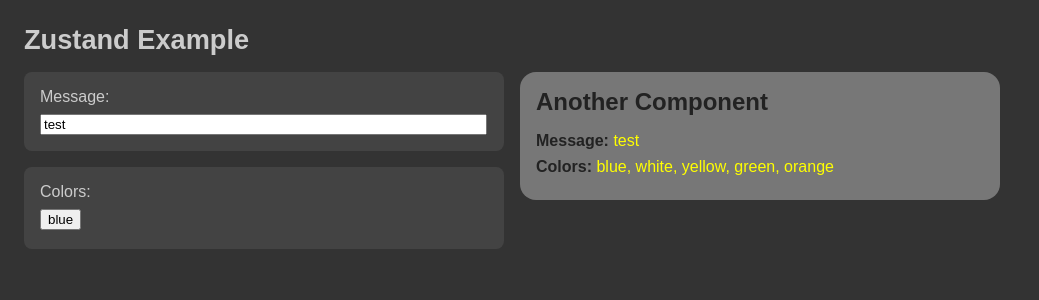
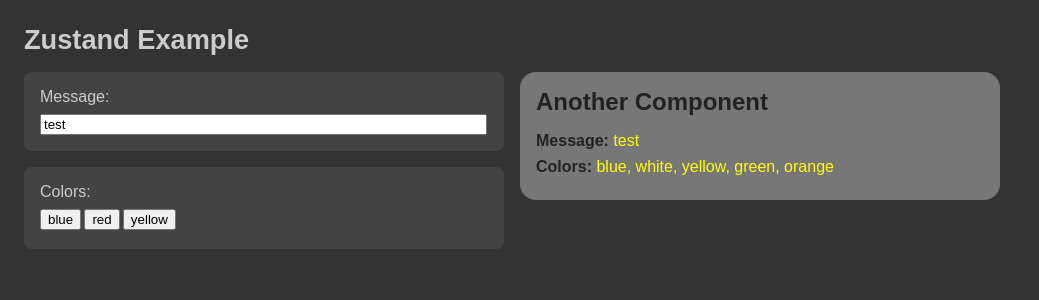
Before and after one commit to edwardtanguay/et03-zustand-example, a React (Vite) app: page / in a window 1280 px wide. Shown: the top 300 px of the page, without its empty margins (0-1039 px from the left). Built offline with nearby package versions, Linux system fonts and the light colour scheme.

Commit message:
all colors in

```diff
--- a/src/App.tsx
+++ b/src/App.tsx
@@ -25,6 +25,12 @@
 						<button onClick={() => store.addColor('blue')}>
 							blue
 						</button>
+						<button onClick={() => store.addColor('red')}>
+							red
+						</button>
+						<button onClick={() => store.addColor('yellow')}>
+							yellow
+						</button>
 					</div>
 				</section>
 				<section className="dataArea">
--- a/src/main.tsx
+++ b/src/main.tsx
@@ -1,4 +1,3 @@
-import React from 'react';
 import ReactDOM from 'react-dom/client';
 import App from './App';
 
```
